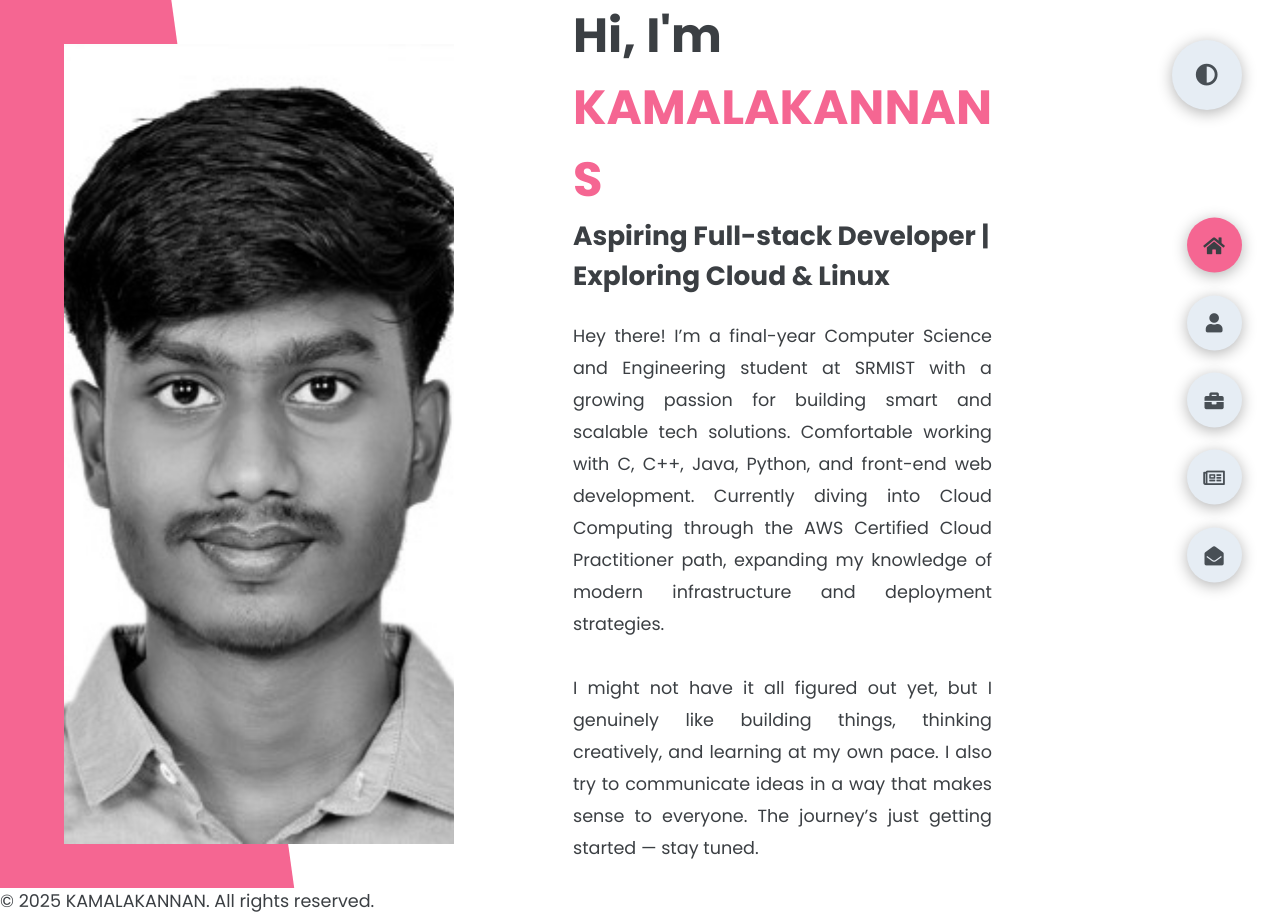
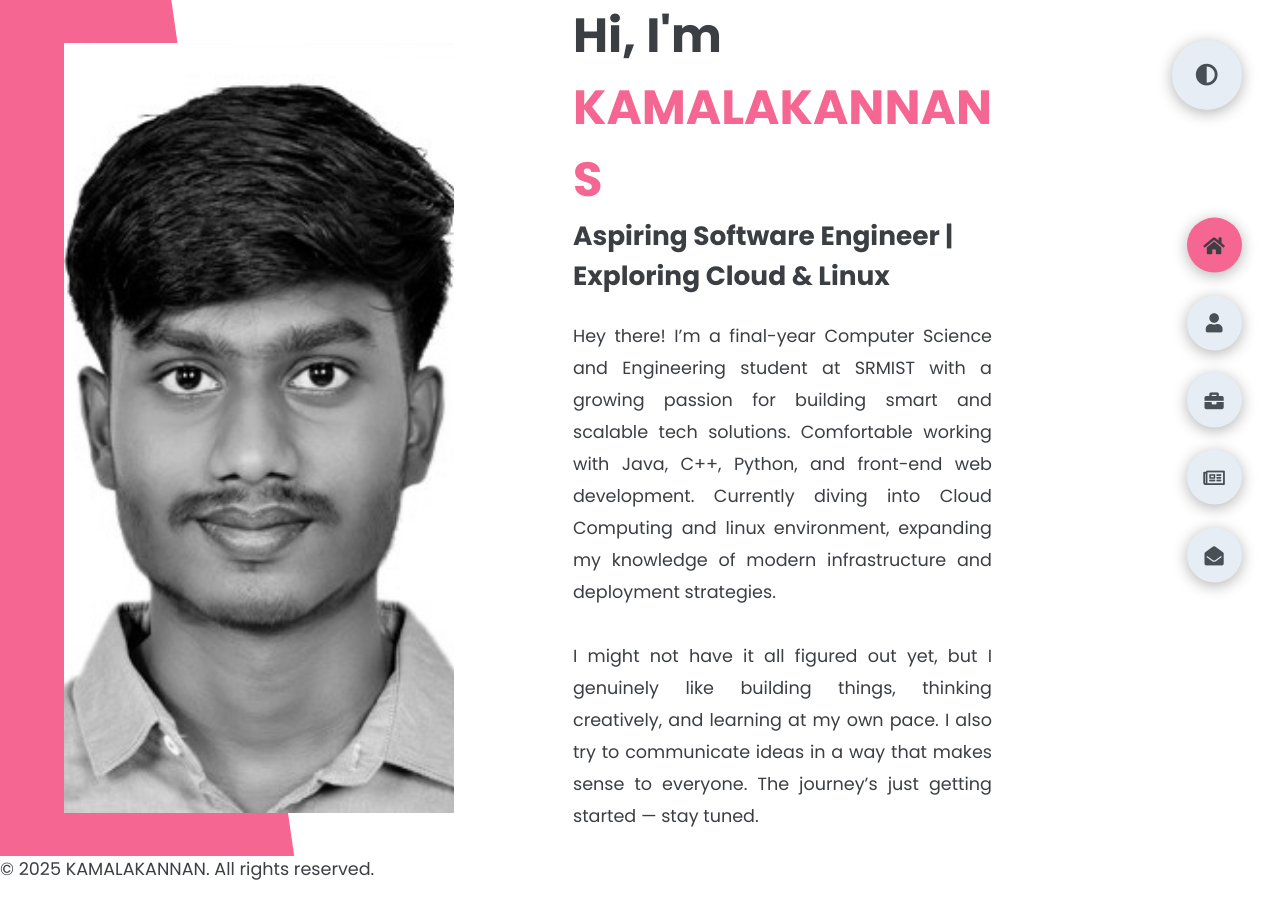
Before and after one commit to Kamal1023/Personal-Portfolio-Website, a plain HTML site: page index.html in a window 1280 px wide. After the commit the page ends 882 px from the top, so only its background shows below. Drawn offline with Linux system fonts and the light colour scheme.

Commit message:
Update index.html

```diff
--- a/index.html
+++ b/index.html
@@ -27,12 +27,12 @@
 
                     <!--An aspiring Full-stack Developer.-->
                 </h1>
-                <h2>Aspiring Full-stack Developer | Exploring Cloud & Linux</h2>
+                <h2>Aspiring Software Engineer | Exploring Cloud & Linux</h2>
                 <p style="text-align: justify;">
                     Hey there! I’m a final-year Computer Science and Engineering student at SRMIST
                     with a growing passion for building smart and scalable tech solutions.
-                    Comfortable working with C, C++, Java, Python, and front-end web development.
-                    Currently diving into Cloud Computing through the AWS Certified Cloud Practitioner path,
+                    Comfortable working with Java, C++, Python, and front-end web development.
+                    Currently diving into Cloud Computing and linux environment,
                     expanding my knowledge of modern infrastructure and deployment strategies.
                     <br /><br />
                     I might not have it all figured out yet, but I genuinely like building things, thinking creatively,
```
